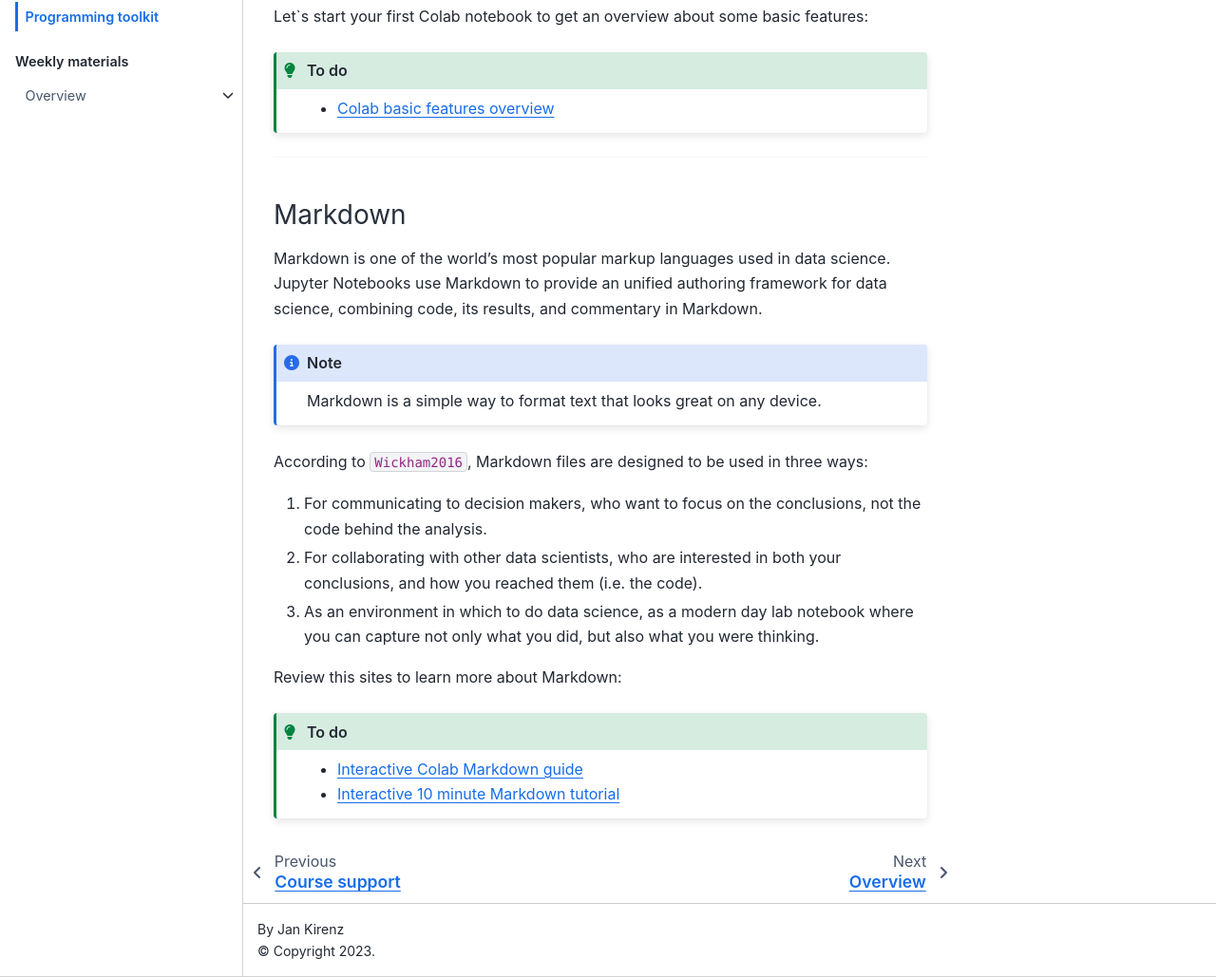
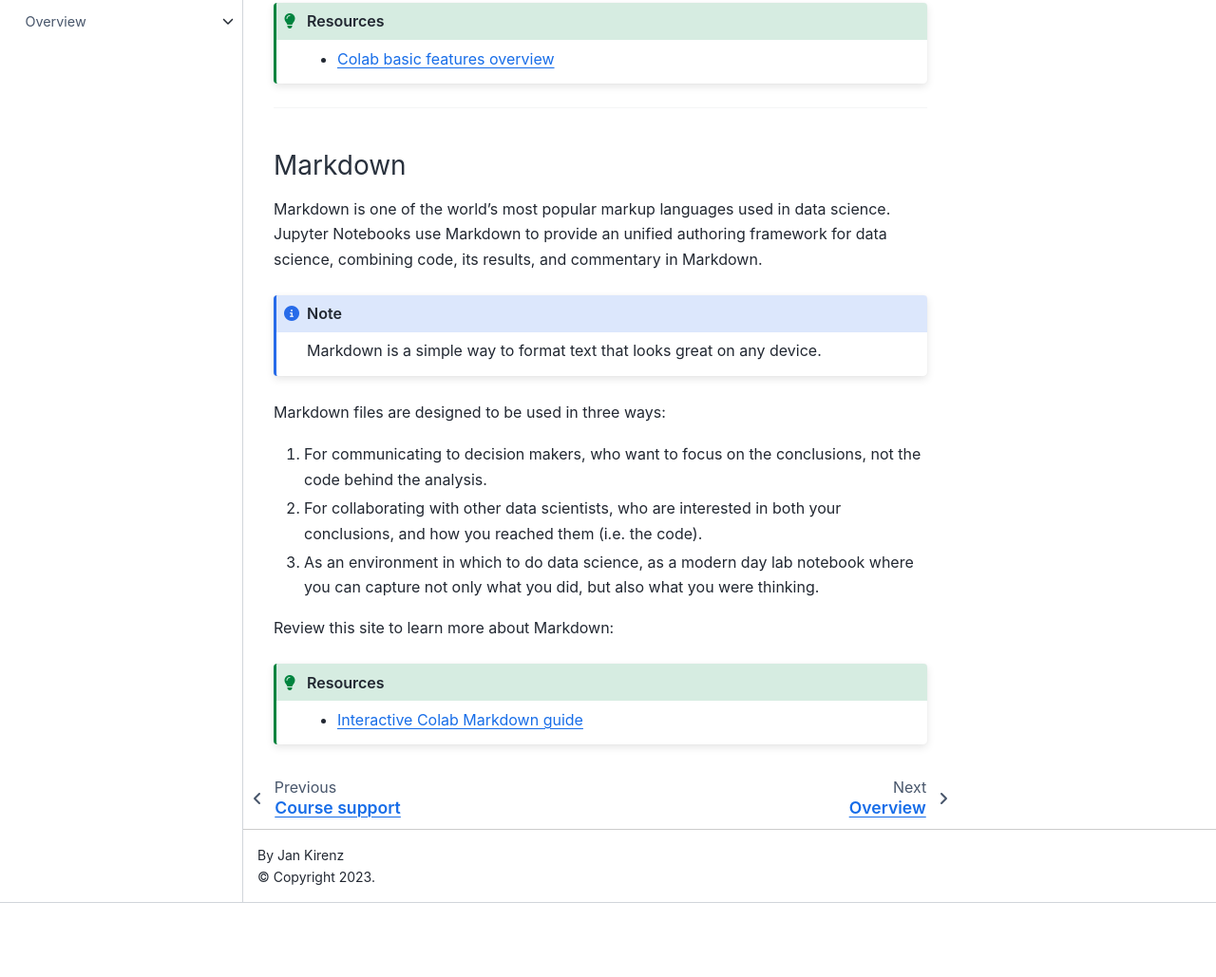
Before and after one commit to mr-ws22/website, a Jupyter Book: the page built from docs/programming-toolkit.md, in a window 1280 px wide and 1400 px high, scrolled down 5593 px, cut to the strip 371-1400 px from the top of the window. Shown: the whole strip at 95% size. Built offline with Jupyter Book 1.0.4 settings and Sphinx 7.4.7 and the Sphinx Book theme 1.1.4, drawn with Linux system fonts in a browser that asks for light colours; comment, search, counter and statistics services are not loaded; cross-references to code outside the pages are shown as plain code; after the commit the page ends 6915 px from its top, so only the background shows below that; some of the changed text lies outside the part shown.

Commit message:
minor correction

````diff
--- a/docs/programming-toolkit.md
+++ b/docs/programming-toolkit.md
@@ -27,7 +24,7 @@
 :::
 
 
-#### Installation
+### Installation
 
 You can skip this step if you already have Anaconda on your machine. If not, install the latest version of the Anaconda Individual Edition:
 
@@ -40,7 +37,7 @@
 
 Follow the steps described in the next section.
 
-#### Set up environment
+### Set up environment
 
 Let's update Anaconda:
 
@@ -71,9 +68,9 @@
 ---
 
 (vscode)=
-### Visual Studio Code
+## Visual Studio Code
 
-#### Basics
+### Basics
 
 Visual Studio Code (also called Code) is a powerful source code editor which runs on your desktop and is available for Windows, macOS and Linux. It comes with a rich ecosystem of extensions for Python.
 
@@ -87,7 +84,7 @@
 
 <br>
 
-#### Installation
+### Installation
 
 Install VS Code:
 
@@ -96,7 +93,7 @@
 - [Install Code](https://code.visualstudio.com/)
 ```
 
-#### Install extensions
+### Install extensions
 
 The features that Visual Studio Code includes out-of-the-box are just the start. VS Code extensions let you add languages, debuggers, and tools to your installation to support your development workflow.
 
@@ -109,7 +106,7 @@
 - [Jupyter extension](https://marketplace.visualstudio.com/items?itemName=ms-toolsai.jupyter)
 ```
 
-#### Jupyter Notebooks
+### Jupyter Notebooks
 
 We usually work with Jupyter Notebook files in VS Code:
 
@@ -119,7 +116,7 @@
 
 ```
 
-#### Optional tutorials
+### Optional tutorials
 
 Here some resources to get familiar with VS Code:
 
@@ -130,7 +127,7 @@
 - Pro tips: [25 VS Code Productivity Tips and Speed Hacks](https://www.youtube.com/watch?v=ifTF3ags0XI)
 
 
-#### Troubleshooting
+## Troubleshooting
 
 Make sure that you use the latest version (in our course, we use Python 3.9). In your terminal, type `python --version` to see which Python version you are using in your Anaconda base environment.
 
@@ -201,7 +198,7 @@
 
 Let`s start your first Colab notebook to get an overview about some basic features:
 
-```{admonition} To do
+```{admonition} Resources
 :class: tip
 - [Colab basic features overview](https://colab.research.google.com/notebooks/basic_features_overview.ipynb)
 ```
@@ -216,7 +213,7 @@
 Markdown is a simple way to format text that looks great on any device.
 :::
 
-According to {cite:t}`Wickham2016`, Markdown files are designed to be used in three ways:
+ Markdown files are designed to be used in three ways:
 
 1. For communicating to decision makers, who want to focus on the conclusions, not the code behind the analysis.
 
@@ -224,11 +221,10 @@
 
 3. As an environment in which to do data science, as a modern day lab notebook where you can capture not only what you did, but also what you were thinking.
 
-Review this sites to learn more about Markdown:
+Review this site to learn more about Markdown:
 
-```{admonition} To do
+```{admonition} Resources
 :class: tip
 - [Interactive Colab Markdown guide](https://colab.research.google.com/notebooks/markdown_guide.ipynb)
 
-- [Interactive 10 minute Markdown tutorial](https://commonmark.org/help/)
 ```
````
Also changed, not shown: other parts of docs/programming-toolkit.md (+4 -7 lines), docs/course-overview.md (+4 -3 lines), docs/course-schedule.md (+7 -1 lines), docs/course-syllabus.md (+3 -5 lines).
